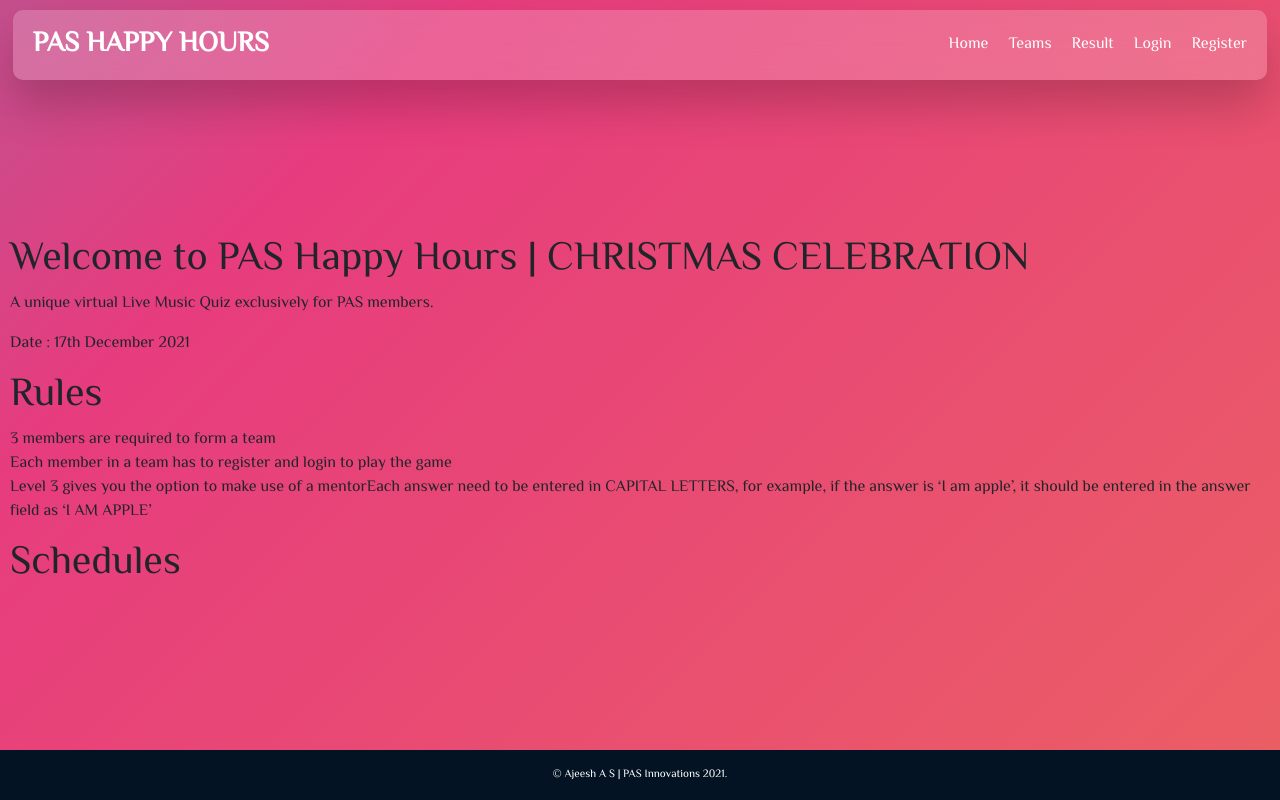
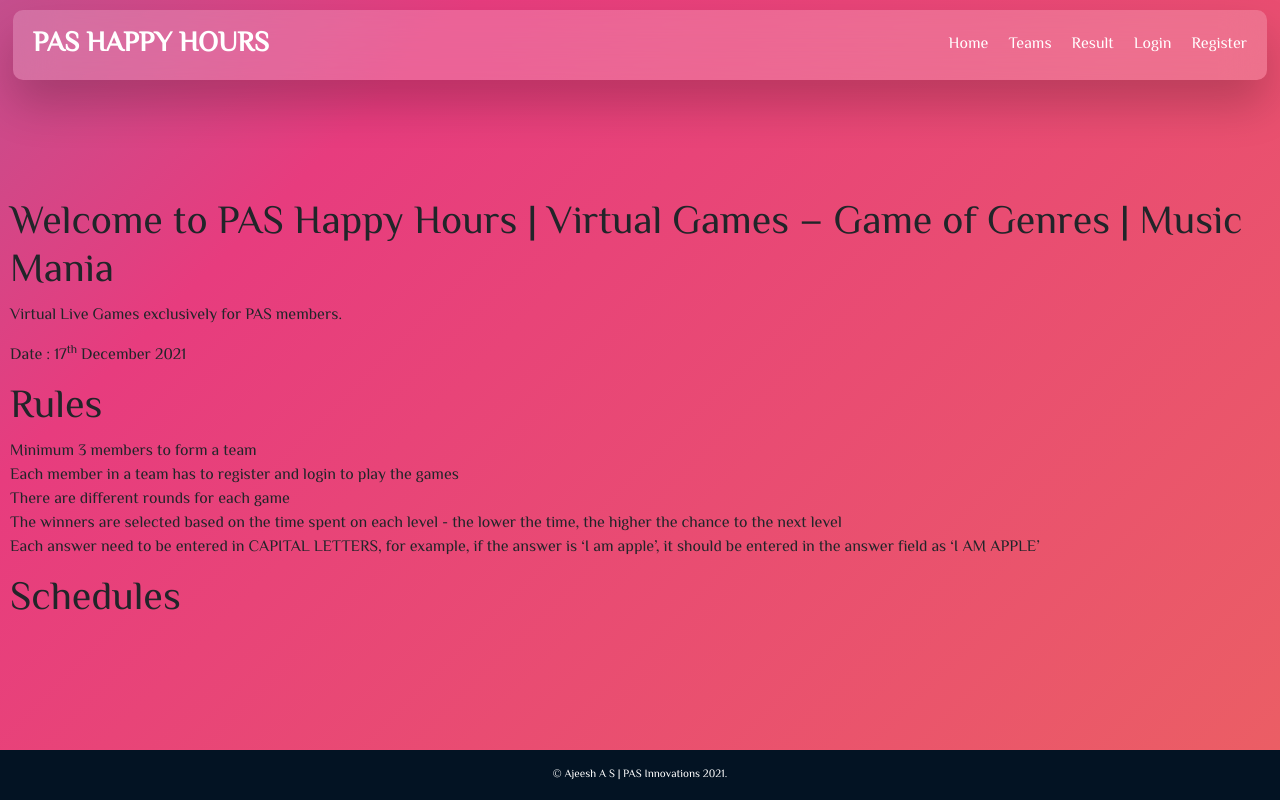
Before and after one commit to Ajeeshas41/pas-happy-hours, a Django app: page / in a window 1280 px wide. Run offline with Django 4.2, Linux system fonts and the light colour scheme; some libraries are stand-ins or nearby versions.

Commit message:
template updates

```diff
--- a/main/templates/main/base.html
+++ b/main/templates/main/base.html
@@ -21,8 +21,8 @@
 
             <div class="custom-nav-bar-items">
                 <a href="{% url 'home' %}">Home</a>{% if user.is_authenticated %}
-                <a href="{% url 'team-list' %}">Teams</a>
-                <a href="{% url 'team-details' user.participant.team.id %}">Your Team</a>
+                <a href="{% url 'team-list' %}">Teams</a> {% if user.participant.team.id is not None%}
+                <a href="{% url 'team-details' user.participant.team.id %}">Your Team</a> {% endif %}
                 <a href="{% url 'game-home' %}">Game</a>
                 <a href="{% url 'result' %}">Result</a>
                 <a href="{% url 'logout' %}">Logout</a>
--- a/main/templates/main/game.html
+++ b/main/templates/main/game.html
@@ -1,6 +1,6 @@
 {% extends "main/base.html" %} {% block container %}
 <div class="">
-    <h1 class="main-heading">Welcome to PAS Happy Hours | CHRISTMAS CELEBRATION</h1>
+    <h1 class="main-heading">Welcome to PAS Happy Hours | Virtual Games – Game of Genres | Music Mania</h1>
     <div class="rules">
         <p>Games are not available at the moment. Please check back on 17th December 2021</p>
     </div>
--- a/main/templates/main/index.html
+++ b/main/templates/main/index.html
@@ -1,21 +1,18 @@
-{% extends "main/base.html" %}
-
-{% block container %}
+{% extends "main/base.html" %} {% block container %}
 <div class="">
-    <h1 class="main-heading">Welcome to PAS Happy Hours | CHRISTMAS CELEBRATION</h1>
+    <h1 class="main-heading">Welcome to PAS Happy Hours | Virtual Games – Game of Genres | Music Mania</h1>
     <div class="rules">
-        <p>A unique virtual Live Music Quiz exclusively for PAS members.</p>
-        <p>Date : 17th December 2021</p>
+        <p>Virtual Live Games exclusively for PAS members.</p>
+        <p>Date : 17<sup>th</sup> December 2021</p>
     </div>
     <h1>Rules</h1>
 
     <ul class="rules">
-        <li>3 members are required to form a team</li>
-        <li>Each member in a team has to register and login to play the game</li>
-        <!-- <li>The winners are selected based on the time spent on each level - the lower the time, the higher
-            the chance to the next level</li> -->
-        <li>Level 3 gives you the option to make use of a mentorEach answer need to be entered in CAPITAL LETTERS, for example, if the answer is ‘I am apple’,
-            it should be entered in the answer field as ‘I AM APPLE’</li>
+        <li>Minimum 3 members to form a team</li>
+        <li>Each member in a team has to register and login to play the games</li>
+        <li>There are different rounds for each game</li>
+        <li>The winners are selected based on the time spent on each level - the lower the time, the higher the chance to the next level</li>
+        <li>Each answer need to be entered in CAPITAL LETTERS, for example, if the answer is ‘I am apple’, it should be entered in the answer field as ‘I AM APPLE’</li>
     </ul>
     <h1>Schedules</h1>
     <ul class="rules"></ul>
--- a/main/templates/main/result.html
+++ b/main/templates/main/result.html
@@ -1,6 +1,6 @@
 {% extends "main/base.html" %} {% block container %}
 <div class="">
-    <h1 class="main-heading">Welcome to PAS Happy Hours | CHRISTMAS CELEBRATION</h1>
+    <h1 class="main-heading">Welcome to PAS Happy Hours | Virtual Games – Game of Genres | Music Mania</h1>
     <div class="rules">
         <p>Results are not available at the moment. Please check back on 17th December 2021</p>
     </div>
--- a/team/templates/team/team_details.html
+++ b/team/templates/team/team_details.html
@@ -14,7 +14,7 @@
         <div class="form">
             <h2>{{ object.teamname }}</h2>
             <div class="single-content-details">
-                <p>Captain: {{ object.user.first_name }}</p>
+                <p>Captain: {{ object.user.first_name }} {{ object.user.last_name }}</p>
                 <p>Number of participant(s): {{ object.usercount }}</p>
                 <p>Date Registered: {{ object.created_at }}</p>
                 <p>Participants:
```
